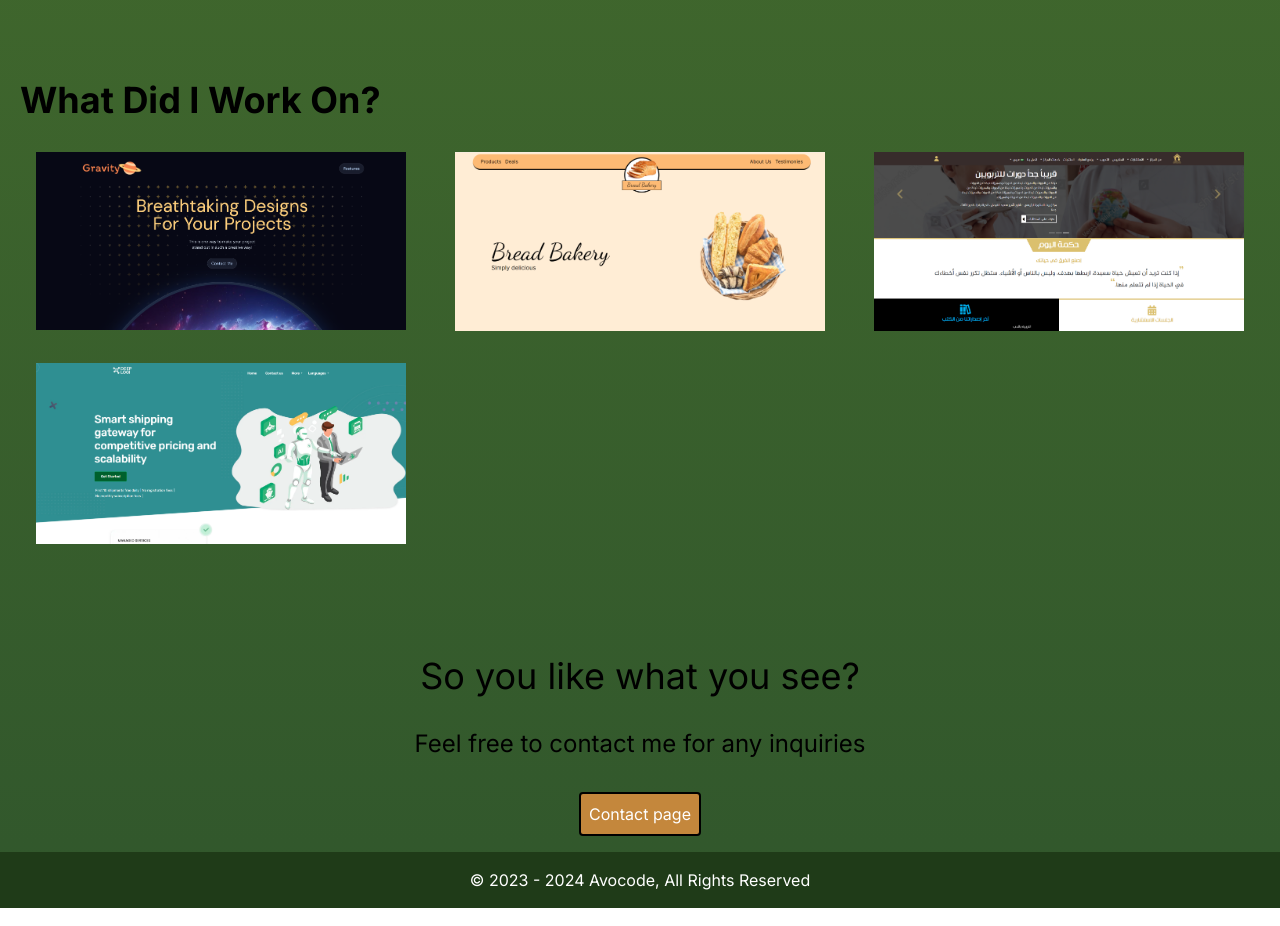
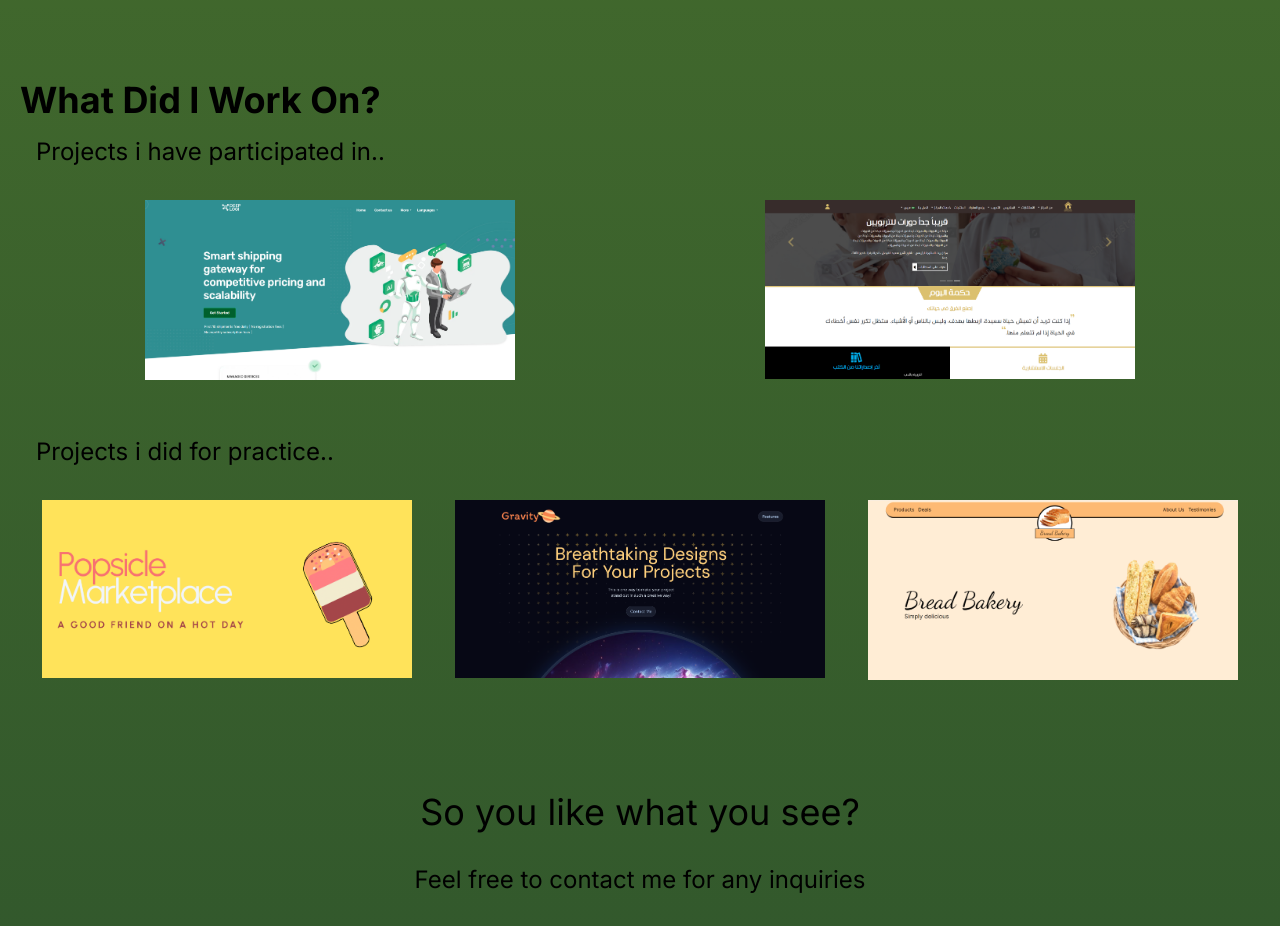
Before and after one commit to GhaithAtrk/ghaith-portfolio, a Next.js app: page / in a window 1280 px wide. Shown: the part 3120-4046 px from the top of the page. Built offline with nearby package versions, Linux system fonts and the light colour scheme.

Commit message:
projects adjustments

```diff
--- a/src/components/Projects.js
+++ b/src/components/Projects.js
@@ -8,7 +8,28 @@ import React, { useContext, useState } from "react";
 const Projects = () => {
   const { mode } = useContext(ThemeContext);
 
-  const ProjectsInfo = [
+  const participated = [
+    {
+      siteName: "Deeplogi",
+      siteImage: "/projects/deeplogi.png",
+      siteLink: "https://deeplogi.com",
+      statement: "Visit Site",
+    },
+    {
+      siteName: "Almashoorah",
+      siteImage: "/projects/almashoorah.png",
+      siteLink: "https://almashoorah.com",
+      statement: "Visit Site",
+    },
+  ];
+
+  const practiced = [
+    {
+      siteName: "Popsicle",
+      siteImage: "/projects/popsicle.png",
+      siteLink: "#",
+      statement: "Coming Soon",
+    },
     {
       siteName: "Gravity",
       siteImage: "/projects/gravity.png",
@@ -19,18 +40,6 @@ const Projects = () => {
       siteName: "Bread Bakery",
       siteImage: "/projects/bread-bakery.png",
       siteLink: "https://bread-bakery.vercel.app",
-      statement: "Visit Site",
-    },
-    {
-      siteName: "Almashoorah",
-      siteImage: "/projects/almashoorah.png",
-      siteLink: "https://almashoorah.com",
-      statement: "Visit Site",
-    },
-    {
-      siteName: "Deeplogi",
-      siteImage: "/projects/deeplogi.png",
-      siteLink: "https://deeplogi.com",
       statement: "Visit Site",
     },
   ];
@@ -45,8 +54,11 @@ const Projects = () => {
       <h1 className="text-4xl font-bold text-center md:text-left">
         What Did I Work On?
       </h1>
-      <div className="flex flex-col md:flex-row flex-wrap justify-between mt-4 mb-20">
-        {ProjectsInfo.map((project, index) => {
+      <h2 className="text-lg mx-4 md:text-2xl my-4">
+        Projects i have participated in..
+      </h2>
+      <div className="flex flex-col md:flex-row flex-wrap justify-around mt-4 mb-10">
+        {participated.map((project, index) => {
           return (
             <div key={`project-${index}`} className="relative m-4">
               <Image
@@ -56,7 +68,41 @@ const Projects = () => {
                 width={370}
                 height={290}
               />
-              <Link target={"_blank"} href={project.siteLink}>
+              <Link
+                target={project.siteName == "Popsicle" ? "" : "_blank"}
+                href={project.siteLink}
+              >
+                <div className="flex flex-col justify-center items-center absolute top-0 bottom-0 right-0 left-0 hover:bg-black/50 group">
+                  <p className="text-white text-xl font-bold hidden group-hover:block z-10">
+                    {project.siteName}
+                  </p>
+                  <p className="text-white  font-bold hidden group-hover:block z-10">
+                    {project.statement}
+                  </p>
+                </div>
+              </Link>
+            </div>
+          );
+        })}
+      </div>
+      <h2 className="text-lg mx-4 md:text-2xl my-4">
+        Projects i did for practice..
+      </h2>
+      <div className="flex flex-col md:flex-row flex-wrap justify-around mt-4 mb-20">
+        {practiced.map((project, index) => {
+          return (
+            <div key={`project-${index}`} className="relative m-4">
+              <Image
+                className="project"
+                src={project.siteImage}
+                alt={project.siteName}
+                width={370}
+                height={290}
+              />
+              <Link
+                target={project.siteName == "Popsicle" ? "" : "_blank"}
+                href={project.siteLink}
+              >
                 <div className="flex flex-col justify-center items-center absolute top-0 bottom-0 right-0 left-0 hover:bg-black/50 group">
                   <p className="text-white text-xl font-bold hidden group-hover:block z-10">
                     {project.siteName}
```
Also changed, not shown: public/projects/popsicle.png (added).
